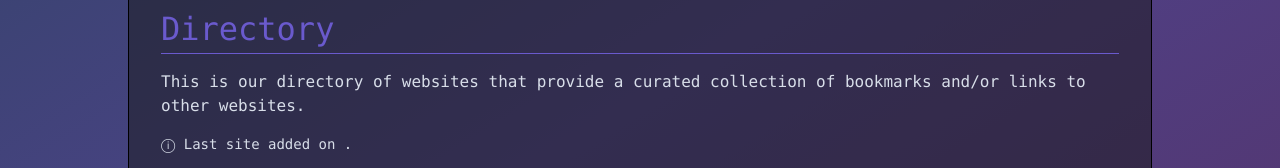
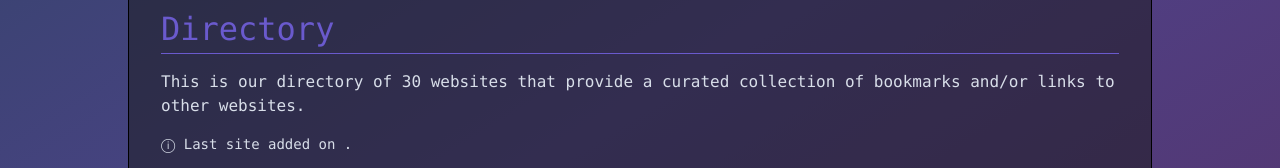
Before and after one commit to ttntm/bukmark.club, an Eleventy site: page src/directory.njk in a window 1280 px wide. Shown: the part 302-470 px from the top of the page. Built offline with nearby package versions, Linux system fonts and the light colour scheme; Eleventy itself is replaced by a stand-in of ours; files that its build step writes are made by us from their sources; files whose address does not match are found by name; what date-and-time, postcss-import would draw is missing.

Commit message:
add: directory size

```diff
--- a/src/_data/info.json
+++ b/src/_data/info.json
@@ -1 +1 @@
-{"mostRecentUpdate":"2024-02-20T13:17:55.393Z"}
+{"directorySize":30,"mostRecentUpdate":"2024-02-20T13:17:55.393Z"}
--- a/src/directory.njk
+++ b/src/directory.njk
@@ -7,7 +7,7 @@ eleventyExcludeFromCollections: true
 ---
 <h1>Directory</h1>
 <p>
-  This is our directory of websites that provide a curated collection of bookmarks and/or links to other websites.
+  This is our directory of {{ info.directorySize }} websites that provide a curated collection of bookmarks and/or links to other websites.
 </p>
 {% include "directoryInfo.njk" %}
 <details class="mb1">
```
Also changed, not shown: scripts/get-most-recent.js (+8 -4 lines).
